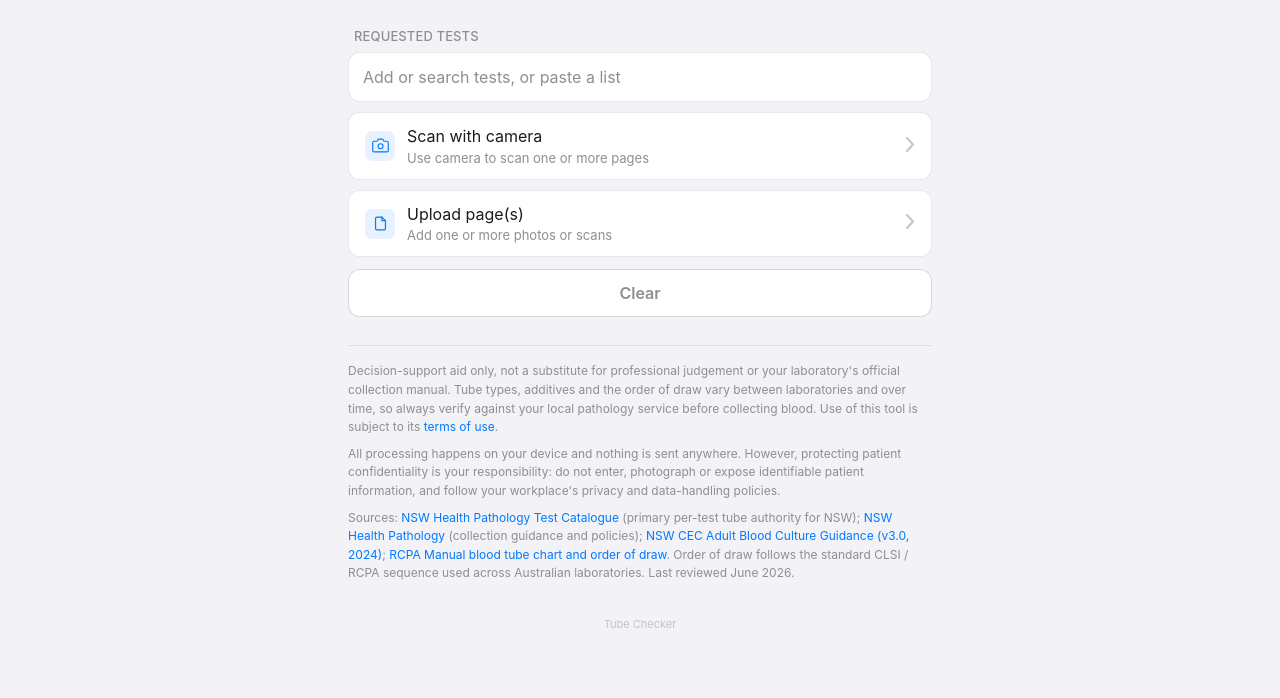
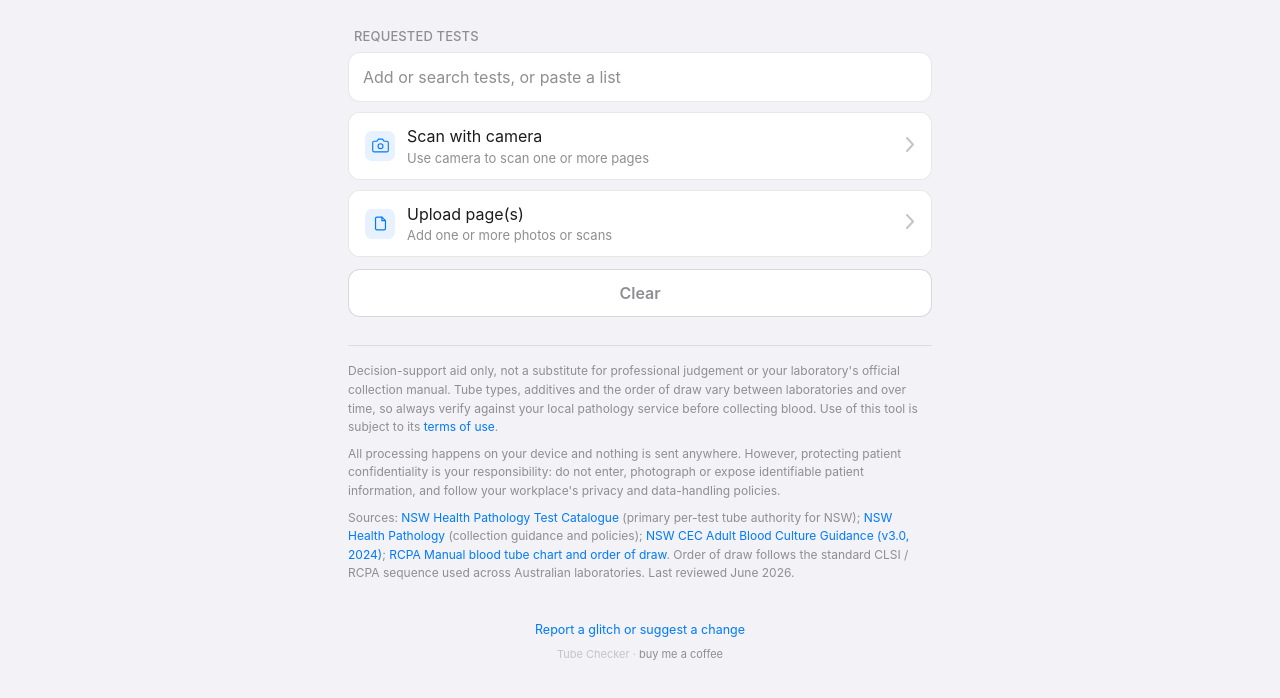
Before and after one commit to braviboron/tube-checker, a website: page index.html in a window 1280 px wide. Shown: the part 84-782 px from the top of the page. Drawn offline with Linux system fonts and the light colour scheme.

Commit message:
Add footer feedback + donation links (Ko-fi live)
- 'Report a glitch or suggest a change' link at the top of the footer (hidden
  until a feedback-form URL is set).
- Subtle 'buy me a coffee' link -> https://ko-fi.com/braviboron.
- URLs live in a single FOOTER_LINKS config and are injected by JS, so they are
  not in the static HTML; a hosted feedback form keeps the developer's email out
  of the page entirely. Each link stays hidden until its URL is set, so no dead
  links ship. Both open in a new tab on explicit tap only (no background calls).
- Bump SW cache v42 -> v43.

Co-Authored-By: Claude Opus 4.8 <noreply@anthropic.com>

```diff
--- a/index.html
+++ b/index.html
@@ -183,7 +183,11 @@
   .fineprint a { color: var(--blue); text-decoration: none; word-break: break-word; }
   .fineprint a:hover { text-decoration: underline; }
 
-  footer { text-align: center; font-size: 11px; color: var(--tertiary); padding: 10px 18px 20px; }
+  footer { text-align: center; padding: 10px 18px calc(20px + env(safe-area-inset-bottom)); }
+  .footer-feedback { display: inline-block; font-size: 12.5px; color: var(--blue); text-decoration: none; margin-bottom: 9px; }
+  .footer-base { font-size: 11px; color: var(--tertiary); }
+  .footer-base a { color: var(--secondary); text-decoration: none; }
+  .footer-base a:hover, .footer-feedback:hover { text-decoration: underline; }
 
   /* Test picker (bottom sheet) */
   .picker-modal { display: none; position: fixed; inset: 0; background: rgba(0,0,0,0.35); z-index: 200; align-items: flex-end; }
@@ -307,7 +311,10 @@
   </section>
 </main>
 
-<footer>Tube Checker</footer>
+<footer>
+  <a class="footer-feedback" id="feedback-link" target="_blank" rel="noopener noreferrer" hidden>Report a glitch or suggest a change</a>
+  <div class="footer-base">Tube Checker<span id="donate-wrap" hidden> &middot; <a id="donate-link" target="_blank" rel="noopener noreferrer">buy me a coffee</a></span></div>
+</footer>
 
 <!-- Test picker -->
 <div id="picker-modal" class="picker-modal">
@@ -1379,6 +1386,24 @@ if ('serviceWorker' in navigator) {
   });
 }
 
+// ─── Footer links: feedback form + donation ───────────────────────────────────
+// EDIT THESE: paste your two URLs to switch the links on. Each link stays hidden
+// until its URL is set, so the app never shows a dead link.
+//  - feedback: a hosted form (e.g. Tally, Google Forms). Because the form is hosted,
+//    your email lives in the form service and NEVER appears in this page's HTML.
+//  - donate:   your tip-jar page (e.g. Ko-fi, Buy Me a Coffee, GitHub Sponsors).
+const FOOTER_LINKS = {
+  feedback: '',                          // e.g. 'https://tally.so/r/abc123'
+  donate: 'https://ko-fi.com/braviboron' // tip jar (Ko-fi, 0% fee)
+};
+(() => {
+  const fb = document.getElementById('feedback-link');
+  if (fb && FOOTER_LINKS.feedback) { fb.href = FOOTER_LINKS.feedback; fb.hidden = false; }
+  const dl = document.getElementById('donate-link');
+  const dw = document.getElementById('donate-wrap');
+  if (dl && dw && FOOTER_LINKS.donate) { dl.href = FOOTER_LINKS.donate; dw.hidden = false; }
+})();
+
 // ─── Add-to-home-screen prompt ────────────────────────────────────────────────
 (() => {
   const banner = document.getElementById('install-banner');
--- a/sw.js
+++ b/sw.js
@@ -5,7 +5,7 @@
  *   - Big immutable assets (Tesseract lib/worker/core, language model, icons):
  *     CACHE-FIRST, so they load instantly and work offline.
  * Bump CACHE when precached assets change. */
-const CACHE = 'tube-checker-v42';
+const CACHE = 'tube-checker-v43';
 
 const ASSETS = [
   './',
```
